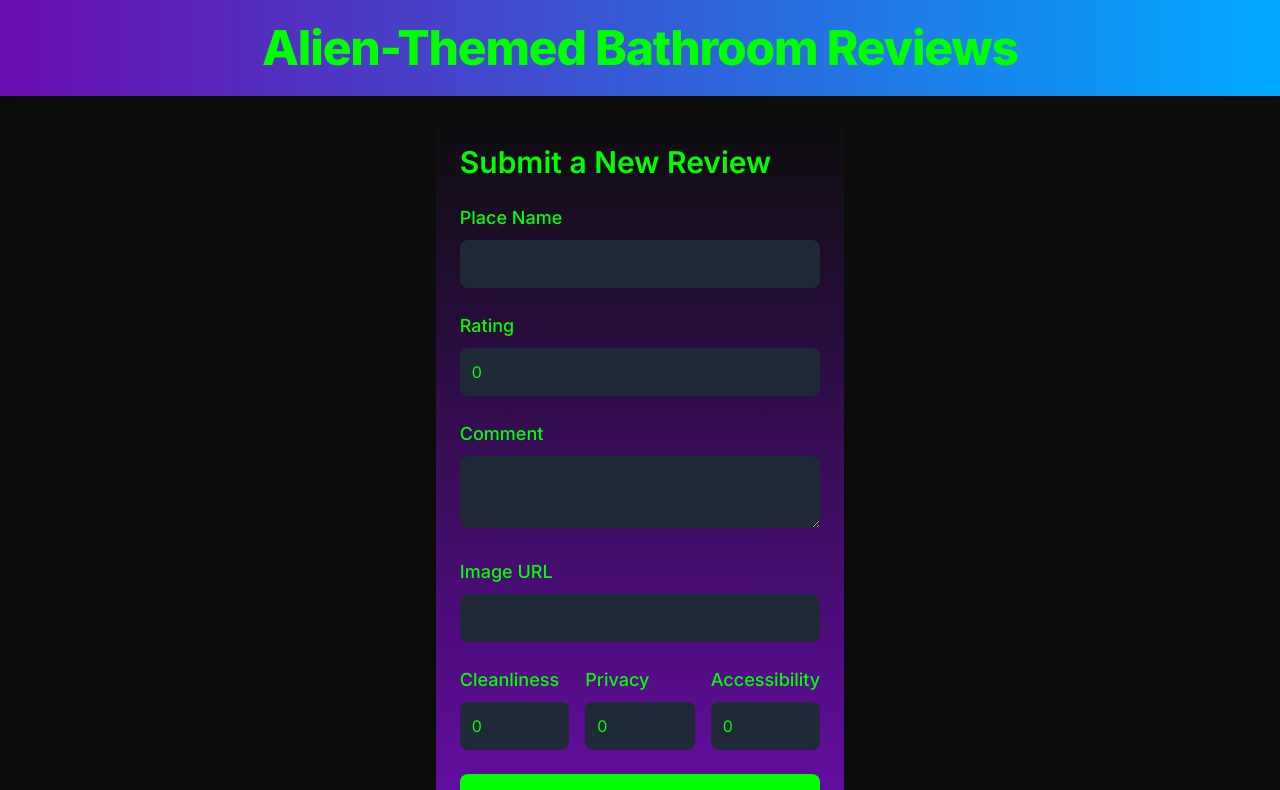
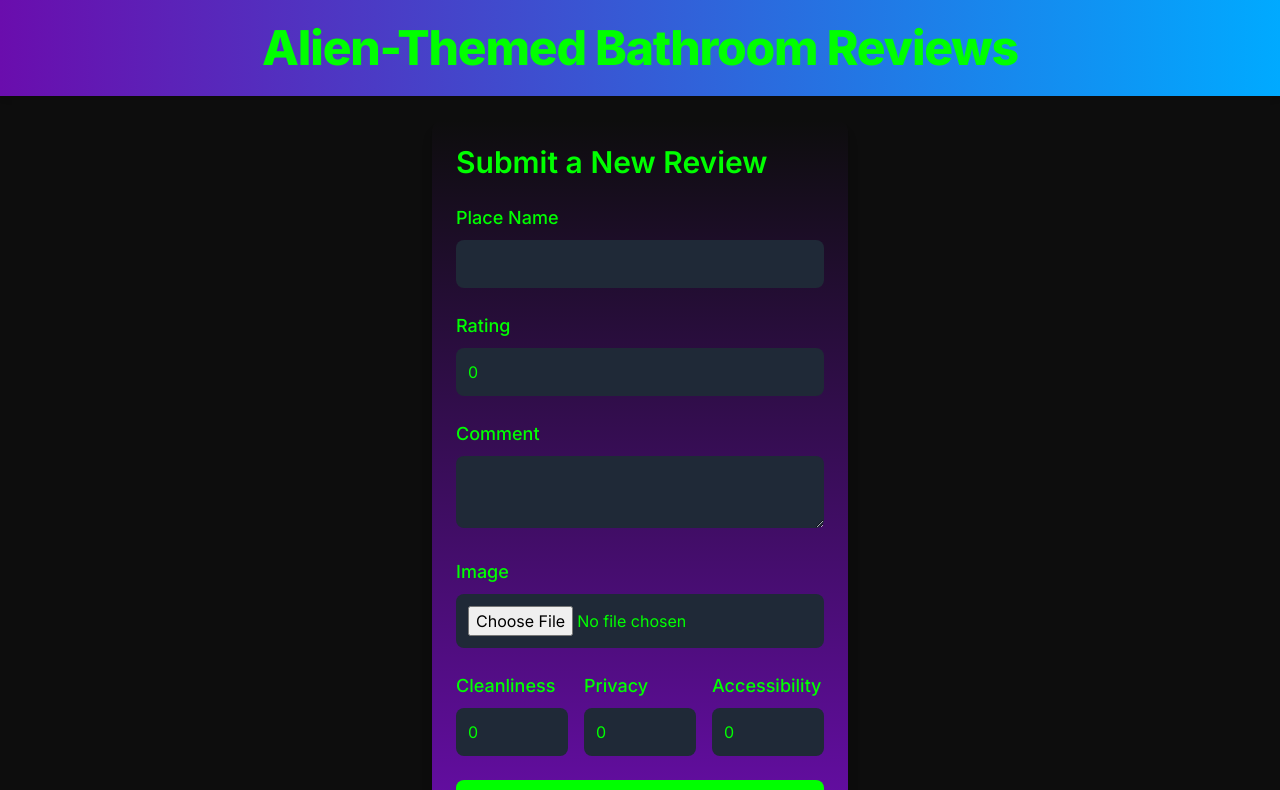
Before and after one commit to hexzeus/alienfront, a Next.js app: page / in a window 1280 px wide. Shown: the top 790 px of the page. Built offline with nearby package versions, Linux system fonts and the light colour scheme; no server answers.

Commit message:
Update application

```diff
--- a/app/components/ReviewForm.tsx
+++ b/app/components/ReviewForm.tsx
@@ -7,7 +7,7 @@ const ReviewForm: React.FC = () => {
     const [placeName, setPlaceName] = useState('');
     const [rating, setRating] = useState(0);
     const [comment, setComment] = useState('');
-    const [imageUrl, setImageUrl] = useState('');
+    const [image, setImage] = useState<File | null>(null);  // Use File type for image
     const [cleanliness, setCleanliness] = useState(0);
     const [privacy, setPrivacy] = useState(0);
     const [accessibility, setAccessibility] = useState(0);
@@ -20,27 +20,31 @@ const ReviewForm: React.FC = () => {
     const handleSubmit = async (e: React.FormEvent) => {
         e.preventDefault();
 
-        const reviewData = {
-            placeName,
-            rating,
-            comment,
-            imageUrl,
-            cleanliness,
-            privacy,
-            accessibility,
-            userId,
-            locationId,
-        };
+        if (!image) {
+            setError('Please select an image.');
+            return;
+        }
+
+        const formData = new FormData();
+        formData.append('placeName', placeName);
+        formData.append('rating', rating.toString());
+        formData.append('comment', comment);
+        formData.append('image', image);  // Attach image as file
+        formData.append('cleanliness', cleanliness.toString());
+        formData.append('privacy', privacy.toString());
+        formData.append('accessibility', accessibility.toString());
+        formData.append('userId', userId.toString());
+        formData.append('locationId', locationId.toString());
 
         try {
-            const newReview = await createReview(reviewData);
+            const newReview = await createReview(formData);  // Send FormData
             console.log('Review created:', newReview);
             setError(null);
 
             setPlaceName('');
             setRating(0);
             setComment('');
-            setImageUrl('');
+            setImage(null);  // Reset image
             setCleanliness(0);
             setPrivacy(0);
             setAccessibility(0);
@@ -86,11 +90,10 @@ const ReviewForm: React.FC = () => {
                 />
             </div>
             <div>
-                <label className="block mb-2 text-lg font-medium">Image URL</label>
+                <label className="block mb-2 text-lg font-medium">Image</label>
                 <input
-                    type="url"
-                    value={imageUrl}
-                    onChange={(e) => setImageUrl(e.target.value)}
+                    type="file"
+                    onChange={(e) => setImage(e.target.files?.[0] || null)}  // Update image state
                     className="w-full p-3 rounded-lg bg-gray-800 text-alienGreen focus:outline-none focus:ring-2 focus:ring-alienBlue"
                     required
                 />
--- a/app/services/api.ts
+++ b/app/services/api.ts
@@ -18,13 +18,10 @@ export const getReview = async (reviewId: number) => {
     return checkResponse(response);
 };
 
-export const createReview = async (reviewData: any) => {
+export const createReview = async (formData: FormData) => {
     const response = await fetch(`${API_URL}/reviews/`, {
         method: 'POST',
-        headers: {
-            'Content-Type': 'application/json',
-        },
-        body: JSON.stringify(reviewData),
+        body: formData,
     });
     return checkResponse(response);
 };
```
